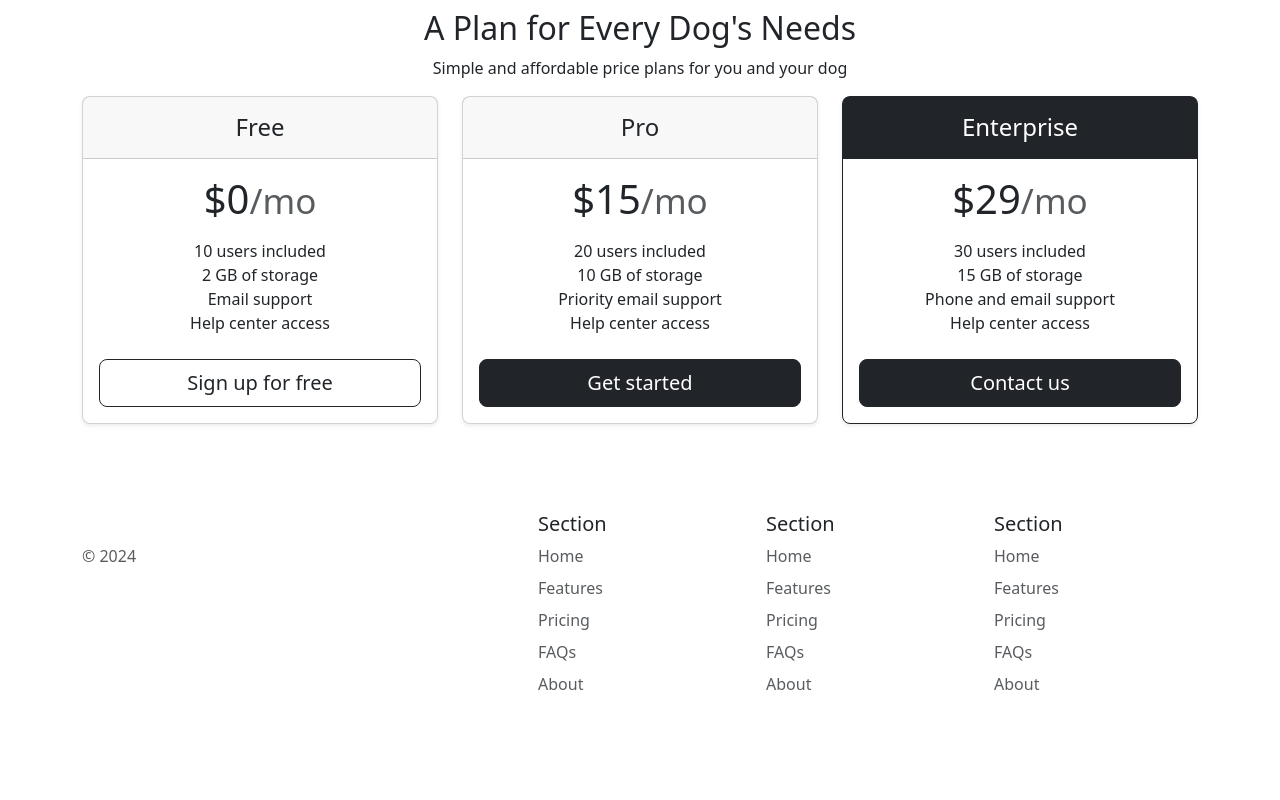
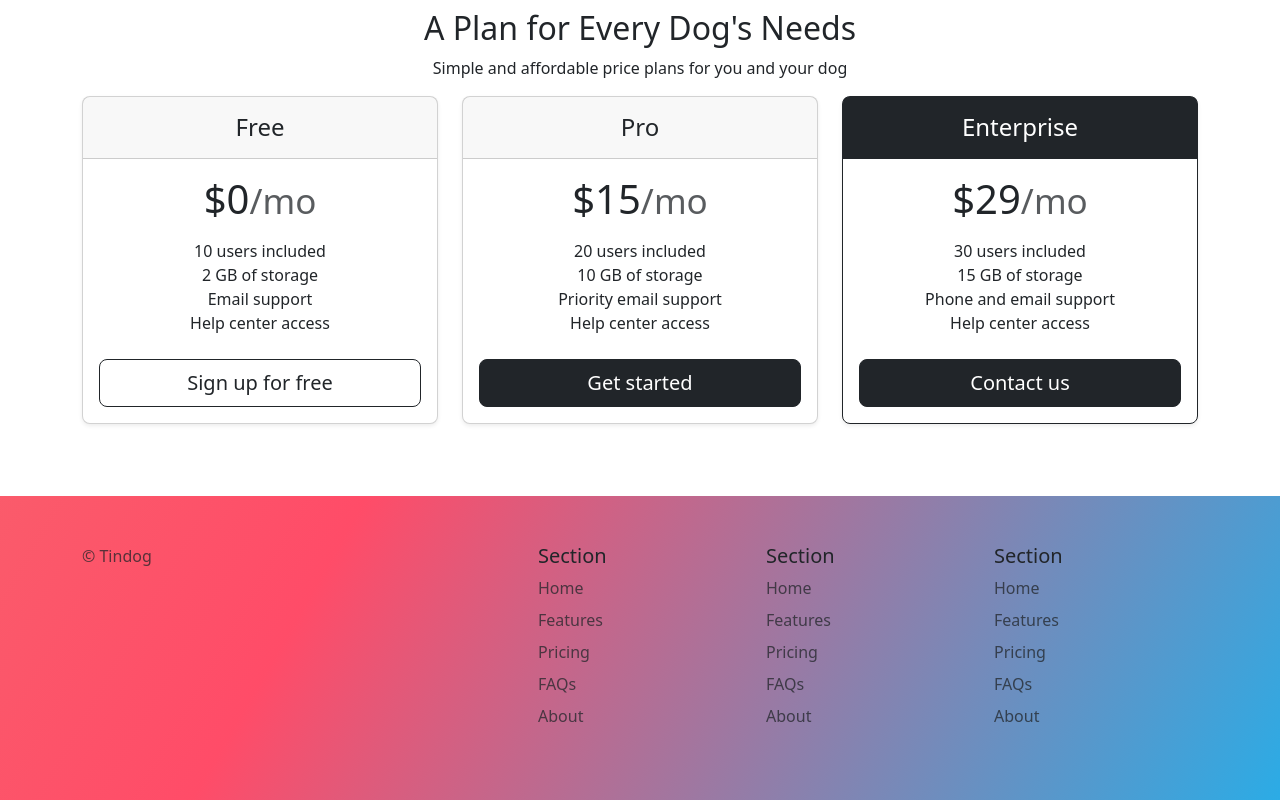
Before and after one commit to mlkad/TinDog, a plain HTML site: page index.html in a window 1280 px wide. Shown: the part 1459-2259 px from the top of the page. Before the commit the page ends 2211 px from the top, so only its background shows below. Drawn offline with nearby package versions, Linux system fonts and the light colour scheme.

Commit message:
feat: change footer

```diff
--- a/index.html
+++ b/index.html
@@ -197,21 +197,19 @@
       </div>
   </section>
   <!-- Footer -->
-  <section id="footer" сlass = 'gradient-background'>
+  <section id="contact" class="gradient-background">
     <div class="container">
-      <footer class="row row-cols-1 row-cols-sm-2 row-cols-md-5 py-5 -5p">
-        <div class="col">
-          <a href="/" class="d-flex align-items-center link-body-emphasis text-decoration-none">
-            <svg class="bi me-2" width="40" height="32"><use xlink:href="#bootstrap"></use></svg>
-          </a>
-          <p class="text-body-secondary">© 2024</p>
+      <footer class="row row-cols-1 row-cols-sm-2 row-cols-md-5 py-5 mt-5">
+        <div class="col mb-3">
+
+          <p class="text-body-secondary">© Tindog</p>
         </div>
 
-        <div class="col">
+        <div class="col mb-3">
 
         </div>
 
-        <div class="col">
+        <div class="col mb-3">
           <h5>Section</h5>
           <ul class="nav flex-column">
             <li class="nav-item mb-2"><a href="#" class="nav-link p-0 text-body-secondary">Home</a></li>
@@ -222,7 +220,7 @@
           </ul>
         </div>
 
-        <div class="col">
+        <div class="col mb-3">
           <h5>Section</h5>
           <ul class="nav flex-column">
             <li class="nav-item mb-2"><a href="#" class="nav-link p-0 text-body-secondary">Home</a></li>
@@ -233,7 +231,7 @@
           </ul>
         </div>
 
-        <div class="col">
+        <div class="col mb-3">
           <h5>Section</h5>
           <ul class="nav flex-column">
             <li class="nav-item mb-2"><a href="#" class="nav-link p-0 text-body-secondary">Home</a></li>
```
Lines whose indentation alone changed are shown as unchanged.
